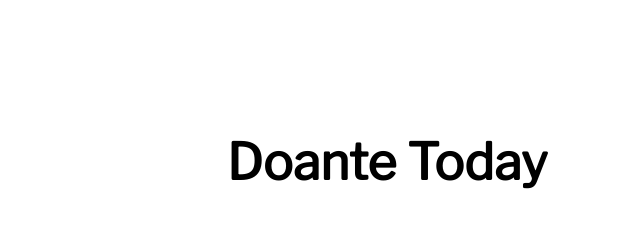
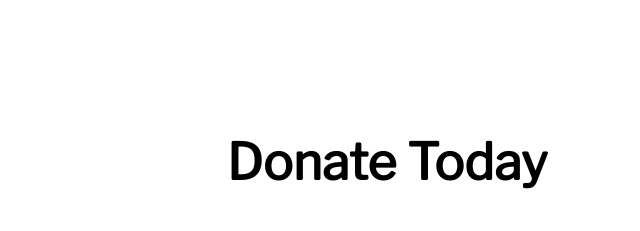
Before and after one commit to shahariar-kabir/Donation_Website, a plain HTML site: page index.html in a window 1280 px wide. Shown: the part 860-1091 px from the top of the page, 253-893 px from the left. Drawn offline with nearby package versions, Linux system fonts and the light colour scheme.

Commit message:
Misspell corectioned

```diff
--- a/index.html
+++ b/index.html
@@ -29,7 +29,7 @@
     <!--2nd section-->
     <section class="donate">
       <div class="donate-today">
-        <h1>Doante Today</h1>
+        <h1>Donate Today</h1>
         <p>
           Lorem ipsum dolor sit amet consectetur adipisicing elit. Beatae
           reprehenderit architecto quam unde debitis numquam ea blanditiis nemo
```
